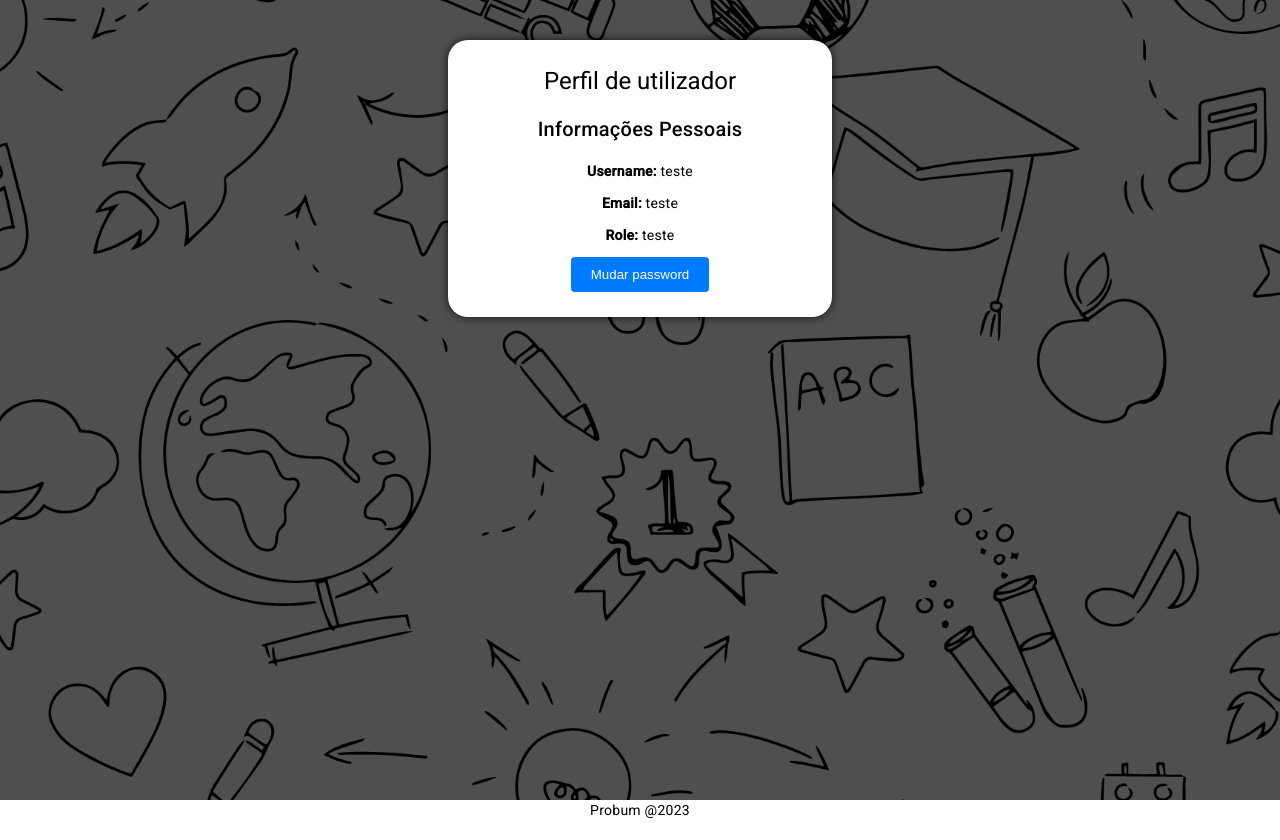
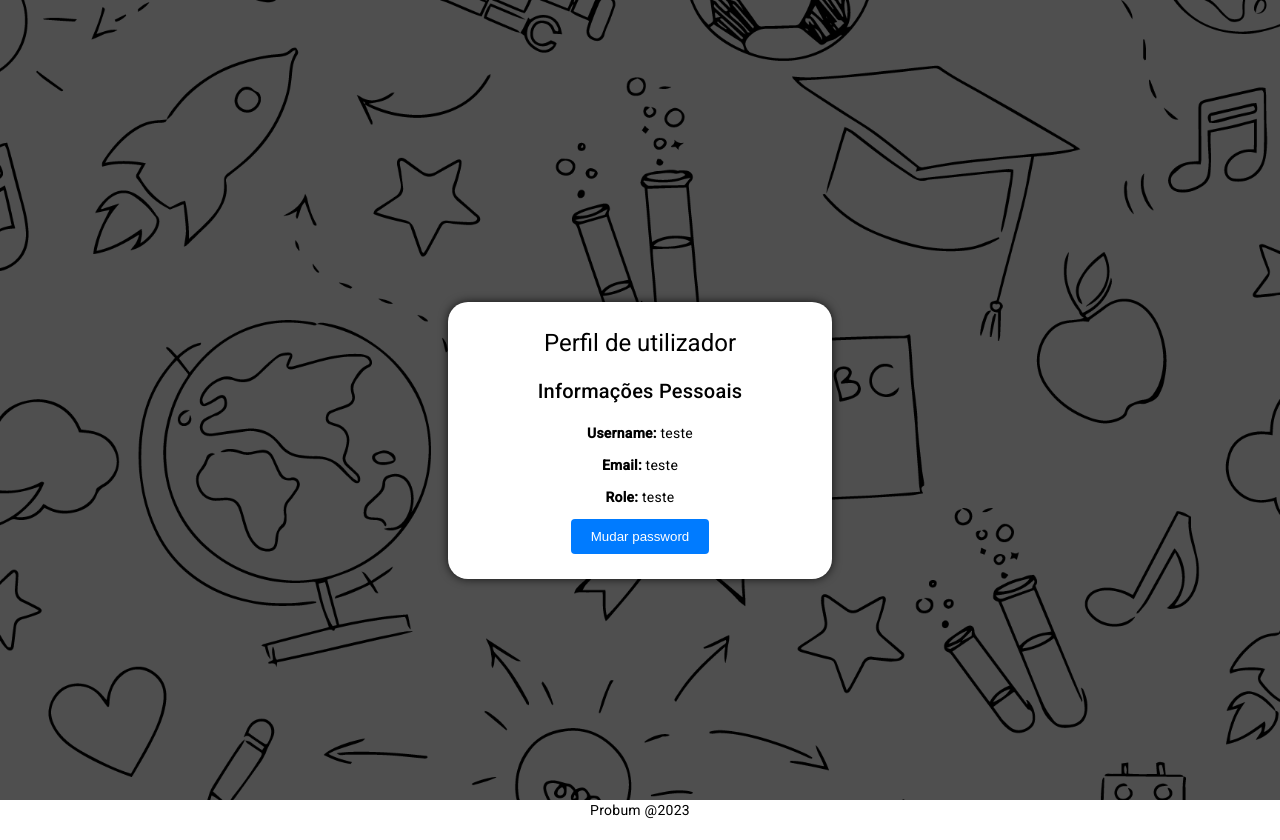
Before and after one commit to telmomaciel9/RAS-Project, an Angular app in the folder Probum/: page /perfil in a window 1280 px wide. Built offline with nearby package versions, Linux system fonts and the light colour scheme; no server answers.

Commit message:
register

```diff
--- a/Probum/src/app/Utilizador/perfil/perfil.component.css
+++ b/Probum/src/app/Utilizador/perfil/perfil.component.css
@@ -8,6 +8,15 @@ body {
   padding: 0px;
   position: relative;
  }
+
+.centered-div{
+  margin: 0;
+  display: flex;
+  align-items: center;
+  justify-content: center;
+  height: 100vh;
+  padding: 0px;
+}
 
 .login-form{
   top: 40px;
--- a/Probum/src/app/Utilizador/perfil/perfil.component.html
+++ b/Probum/src/app/Utilizador/perfil/perfil.component.html
@@ -1,4 +1,5 @@
 <body>
+  <div class="centered-div">
     <mat-card fxFlex="30" class="login-form">
       <h1>Perfil de utilizador</h1>
       <h2>Informações Pessoais</h2>
@@ -9,4 +10,5 @@
 
       <button class="botao-link" (click)="openChangePasswordDialog()">Mudar password</button>
     </mat-card>
+  </div>
 </body>
--- a/Probum/src/app/app.routes.ts
+++ b/Probum/src/app/app.routes.ts
@@ -3,7 +3,7 @@ import { ProvaComponent } from './criarprova/criarprova.component';
 import { HomepageComponent } from './homepage/homepage.component';
 import { InicioComponent } from './inicio/inicio.component';
 import { PerfilComponent } from './Utilizador/perfil/perfil.component';
-
+import { RegisterComponent } from './register/register.component';
 import { ConsultarProvasComponent } from './Provas/consultar-provas/consultar-provas.component';
 import { ConsultarProvaComponent } from './Provas/consultar-prova/consultar-prova.component';
 
@@ -14,7 +14,7 @@ export const routes: Routes = [
   { path: 'criarprova', component: ProvaComponent },
   { path: 'home', component: InicioComponent },
   { path: 'perfil', component: PerfilComponent },
-
+  { path: 'register', component: RegisterComponent },
 
   { path: 'consultar-provas', component: ConsultarProvasComponent },
   { path: 'consultar-prova', component: ConsultarProvaComponent },
--- a/Probum/src/app/inicio/inicio.component.html
+++ b/Probum/src/app/inicio/inicio.component.html
@@ -7,7 +7,7 @@
                 </h1>
                 <div style="overflow-y: auto; margin-left: 20px; font-size:18px;">
                     <div>
-                        Pauta DSS
+                        Classificações DSS Lançada
                     </div>
                 </div>
 
--- /dev/null
+++ b/Probum/src/app/register/register.component.css
@@ -0,0 +1,27 @@
+.backgroundGoat{
+    background-image: url('../../assets/testeBackground.png');
+    background-size: cover; /* Adjust the background size as needed */
+    background-position: center center;
+    background-repeat: no-repeat;
+    margin: 0;
+    height: 100vh;
+    padding: 0px;
+    position: relative;
+}
+
+.centered-div{
+    margin: 0;
+    display: flex;
+    align-items: center;
+    justify-content: center;
+    height: 100vh;
+    padding: 0px;
+}
+
+.login-form{
+    min-height: 0px;
+    background-color: #fff;
+    border-radius: 20px;
+    padding: 25px;
+    box-shadow: 0px 0px 10px 0px rgba(0,0,0,0.75);
+}
--- /dev/null
+++ b/Probum/src/app/register/register.component.html
@@ -0,0 +1,40 @@
+<div class="backgroundGoat">
+    <div class="centered-div">
+        <mat-card fxFlex="30" class="login-form">
+          <img src="assets/ProbumLogoTemp.svg" alt="erro">
+          <br>
+
+          <form fxLayoutAlign="stretch" fxLayout="column">
+            <!-- ngSubmit é usado para chamar o método login() quando o formulário for submetido -->
+
+            <mat-form-field>
+              <mat-label style="margin-bottom: 8px;">Username</mat-label>
+              <input matInput name="username" required>
+              <!-- O uso de ngModel e name é importante para a vinculação de dados do formulário -->
+            </mat-form-field>
+
+            <mat-form-field>
+              <mat-label style="margin-bottom: 8px;">Enter your password</mat-label>
+              <input matInput name="password"  required>
+              <!-- O uso de ngModel e name é importante para a vinculação de dados do formulário -->
+              <button type="button" mat-icon-button matSuffix >
+                olho
+              </button>
+            </mat-form-field>
+
+            <mat-form-field>
+                <mat-label style="margin-bottom: 8px;">Confirm password</mat-label>
+                <input matInput name="password"  required>
+                <!-- O uso de ngModel e name é importante para a vinculação de dados do formulário -->
+                <button type="button" mat-icon-button matSuffix >
+                  olho
+                </button>
+            </mat-form-field>
+
+            <button mat-raised-button type="submit">Register</button>
+
+            <br>
+          </form>
+        </mat-card>
+      </div>
+</div>
```
Also changed, not shown: Probum/src/app/register/register.component.ts (added, +22 -0 lines), 1 other file (tests, documents, lock files or other folders). Lines whose indentation alone changed are shown as unchanged.
